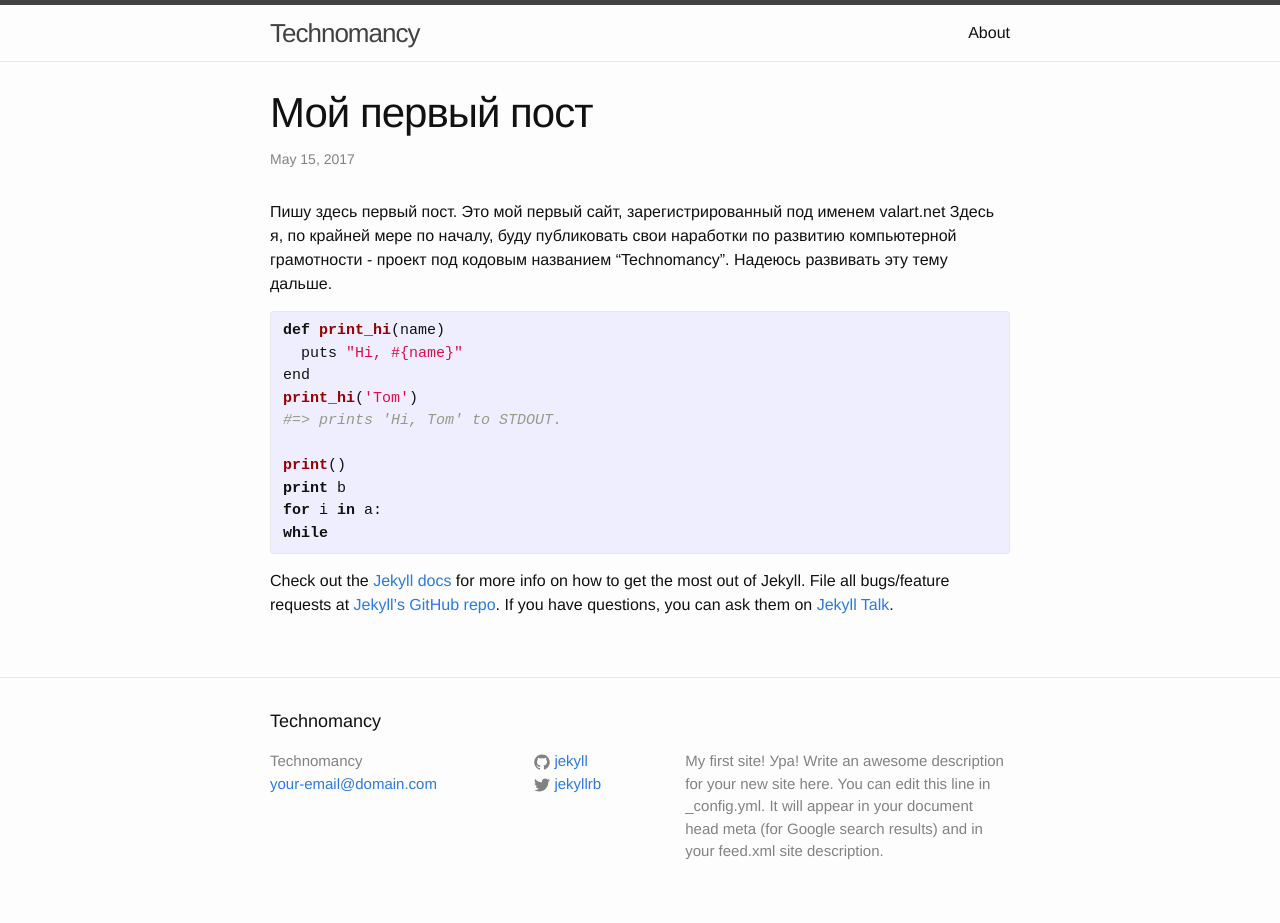
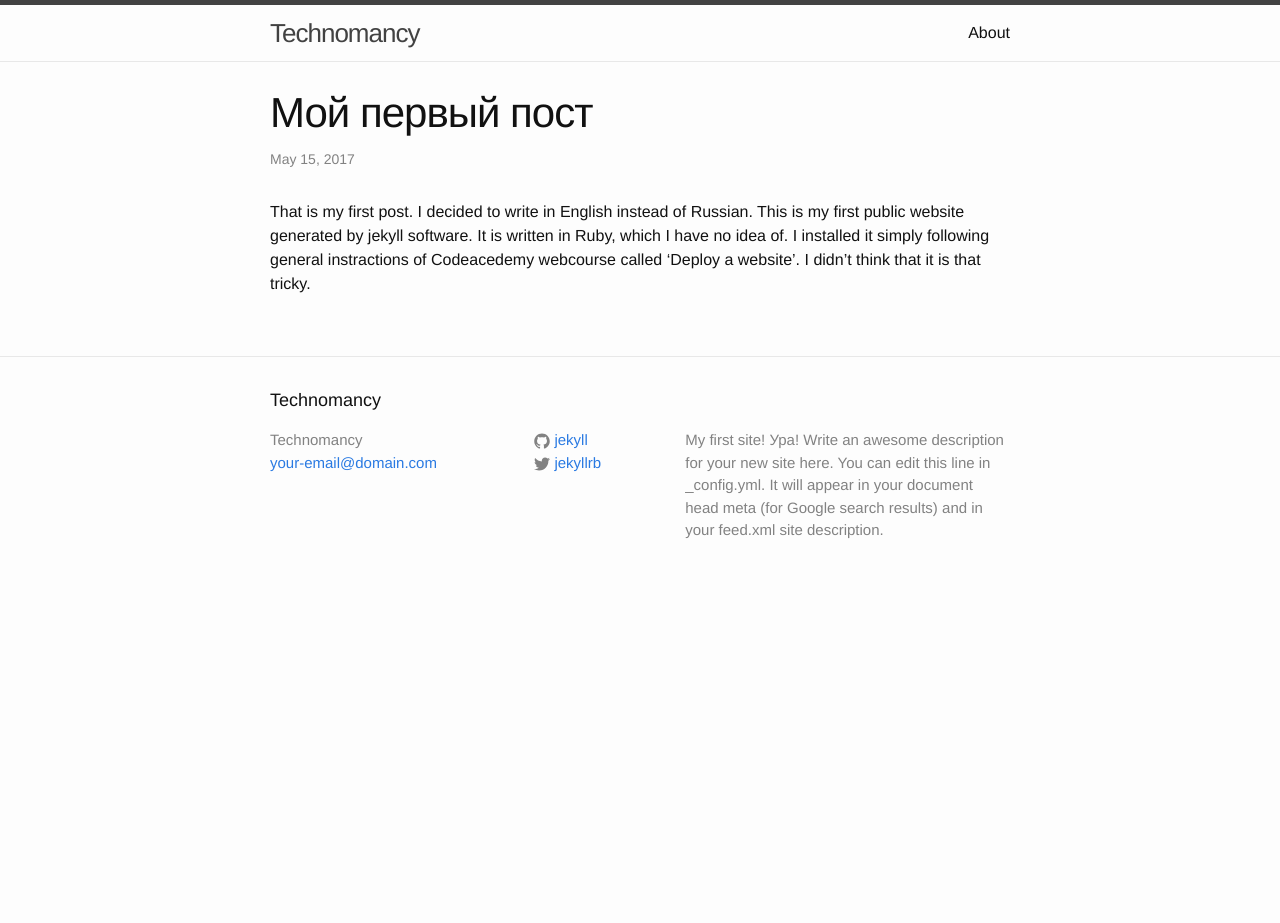
Before and after one commit to Valentinator/valentinator.github.io, a Jekyll site: the page built from _posts/2017-05-09-Первый-пост.MARKDOWN, in a window 1280 px wide. Built offline with Jekyll 4.4.1, drawn with Linux system fonts in a browser that asks for light colours; after the commit the page ends 900 px from its top, so only the background shows below that.

Commit message:
Update 2017-05-09-Первый-пост.MARKDOWN

```diff
--- a/_posts/2017-05-09-Первый-пост.MARKDOWN
+++ b/_posts/2017-05-09-Первый-пост.MARKDOWN
@@ -4,23 +4,4 @@ title:  "Мой первый пост"
 date:   2017-05-15 18:51:01 +0000
 categories: jekyll update
 ---
-Пишу здесь первый пост. Это мой первый сайт, зарегистрированный под именем valart.net Здесь я, по крайней мере по началу, буду публиковать свои наработки по развитию компьютерной грамотности - проект под кодовым названием "Technomancy". Надеюсь развивать эту тему дальше.
-
-{% highlight python %}
-def print_hi(name)
-  puts "Hi, #{name}"
-end
-print_hi('Tom')
-#=> prints 'Hi, Tom' to STDOUT.
-
-print()
-print b
-for i in a:
-while
-{% endhighlight %}
-
-Check out the [Jekyll docs][jekyll-docs] for more info on how to get the most out of Jekyll. File all bugs/feature requests at [Jekyll’s GitHub repo][jekyll-gh]. If you have questions, you can ask them on [Jekyll Talk][jekyll-talk].
-
-[jekyll-docs]: http://jekyllrb.com/docs/home
-[jekyll-gh]:   https://github.com/jekyll/jekyll
-[jekyll-talk]: https://talk.jekyllrb.com/
+That is my first post. I decided to write in English instead of Russian. This is my first public website generated by jekyll software. It is written in Ruby, which I have no idea of. I installed it simply following general instractions of Codeacedemy webcourse called 'Deploy a website'. I didn't think that it is that tricky.
```
